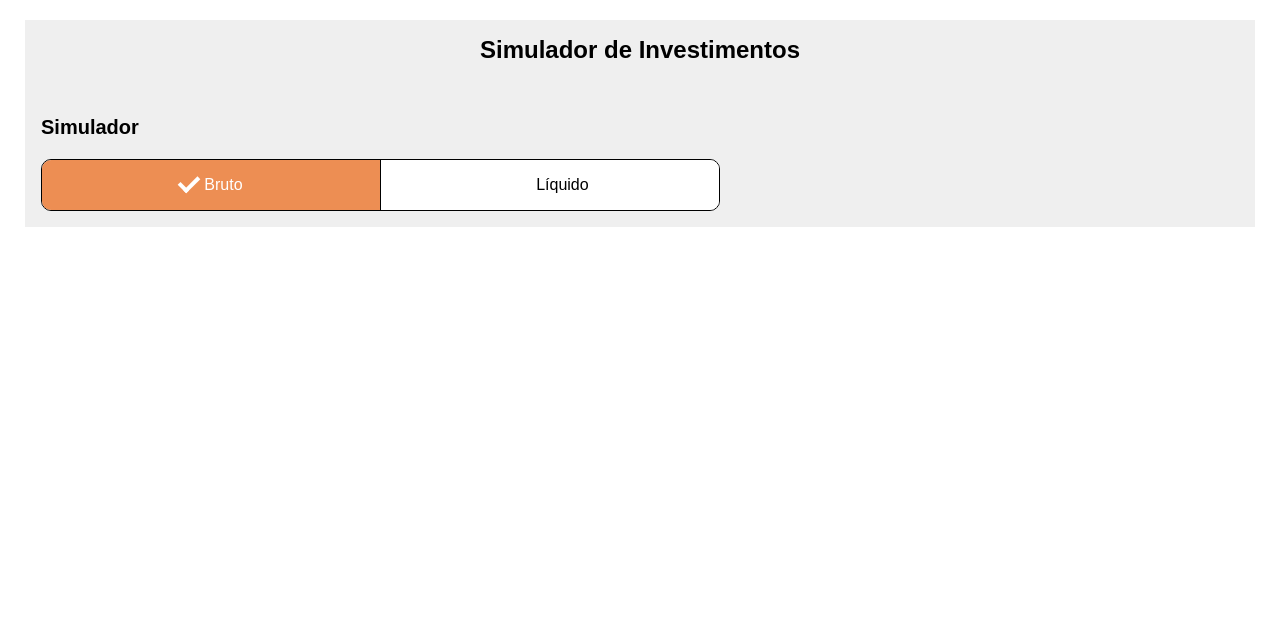
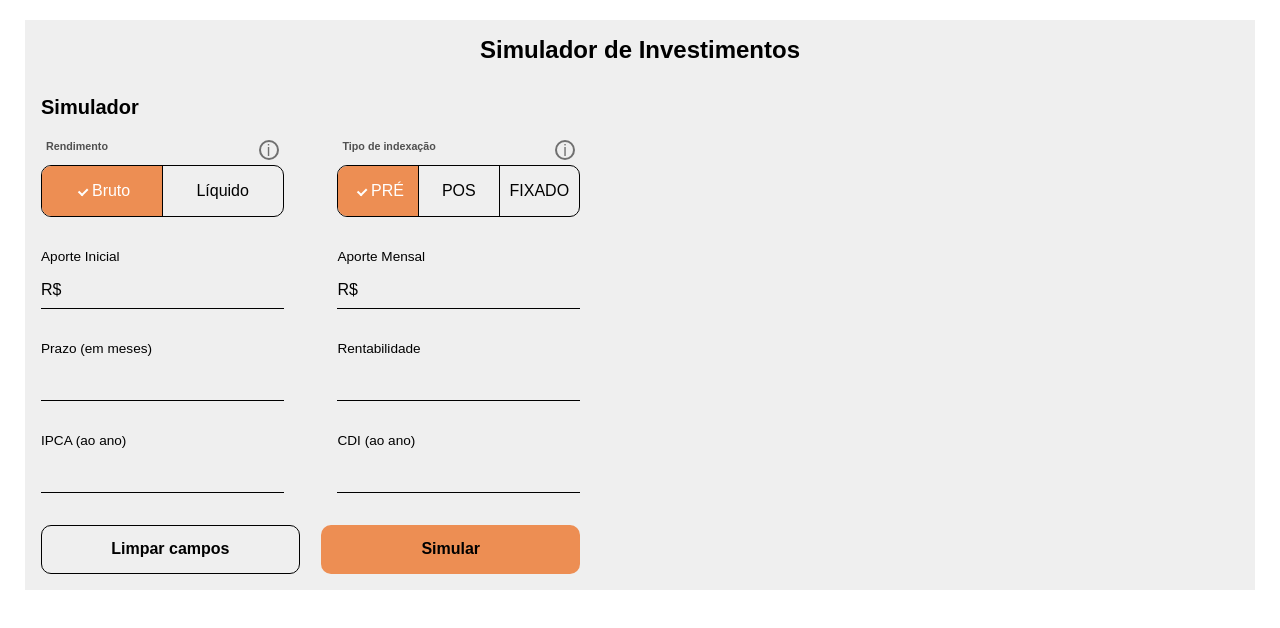
Before and after one commit to LucioCarvalhoDev/simulador-de-investimentos, a React (Create React App) app: page / in a window 1280 px wide. Shown: the top 628 px of the page. Built offline with nearby package versions, Linux system fonts and the light colour scheme.

Commit message:
base do formulario terminado

```diff
--- a/src/components/Main/Main.jsx
+++ b/src/components/Main/Main.jsx
@@ -1,10 +1,6 @@
 import styled from "styled-components";
 import SimulatorForm from "./components/SimulatorForm/SimulatorForm.jsx";
-
-const StyledMain = styled.main`
-    background: #efefef;
-    padding: 1rem;
-`;
+import SimuladorResults from "./components/SimulatorResults/SimulatorResults.jsx";
 
 
 export default function Main(props) {
@@ -12,7 +8,15 @@ export default function Main(props) {
     return (
         <StyledMain className="m">
             <SimulatorForm></SimulatorForm>
-            {/* <SimulatorResults></SimulatorResults> */}
+            <SimuladorResults></SimuladorResults>
         </StyledMain>
     );
 }
+
+const StyledMain = styled.main`
+    display: grid;
+    grid-template-columns: 45% 55%;
+    grid-gap: 1rem;
+    background: #efefef;
+    padding: 1rem;
+`;
--- a/src/components/Main/components/SimulatorForm/ButtonRatio.jsx
+++ b/src/components/Main/components/SimulatorForm/ButtonRatio.jsx
@@ -7,6 +7,11 @@ export default function ButtonRatio(props) {
 
     return (
         <Container>
+            <TitleArea>
+                <Title>{props.name.replaceAll('-', ' ')}</Title>
+                <InfoBox><span>i</span><Info>{props.info}</Info></InfoBox>
+            </TitleArea>
+            <OptionsArea>
                 {props.options.map((option, key) => {
                     const iptId = 'ipt-ratio-' + props.name + option;
                     const isActive = key === activeRatio;
@@ -19,17 +24,70 @@ export default function ButtonRatio(props) {
                                 onChange={(e) => { setActiveRatio(key); }}
                             />
                             <StyledLabel htmlFor={iptId}>
-                            <Icon isActive={isActive} />
+                                <Icon isActive={isActive}></Icon>
                                 <span>{option}</span>
                             </StyledLabel>
                         </Option>
                     );
                 })}
+            </OptionsArea>
         </Container>
     );
 }
 
 const Container = styled.div`
+
+`;
+
+const TitleArea = styled.div`
+    display: flex;
+    justify-content: space-between;
+    padding: 5px;
+`;
+
+const Title = styled.h6`
+    &:first-letter {
+        text-transform: capitalize;
+    }
+    color: #000000aa;
+`;
+
+const InfoBox = styled.div`
+    color: #00000088;
+    position: relative;
+    text-align: center;
+    display: block;
+    position: relative;
+    width: 1rem;
+    height: 1rem;
+    border: 2px solid #00000088;
+    border-radius: 100%;
+
+    &:hover {
+        cursor: pointer;
+    }
+
+    &:hover > div {
+        display: block;
+
+    }
+`;
+
+const Info = styled.div`
+    background: #fdfdfd;
+    padding: 1rem;
+    border-radius: 1rem;
+    display: none;
+    position: absolute;
+    left: 1.5rem;
+    width: 10rem;
+    background: $fdfdfd;
+    z-index: 2;
+    white-space: pre-line;
+    text-align: left;
+`;
+
+const OptionsArea = styled.div`
     border: 1px solid black;
     border-radius: 10px;
     display: flex;
@@ -39,7 +97,7 @@ overflow: hidden;
 
 const Option = styled.div`
     color: ${props => props.isActive ? 'white' : 'black'};
-background-color: ${props => props.isActive ? "#ed8e53" : "#ffffff"};
+    background-color: ${props => props.isActive ? "#ed8e53" : "transparent"};
     border-left: ${props => props.idx !== 0 ? '1px solid black' : 'none'};
     text-align: center;
     width: 100%;
@@ -52,26 +110,28 @@ display: none;
 `;
 
 const StyledLabel = styled.label`
+    box-sizing: border-box;
     display: flex;
     justify-content: center;
+    align-items: center;
     text-transform: capitalize;
-padding: 1rem;
+    text-align: center;
+    padding: 1rem .1rem;
     width: 100%;
     height: 100%;
     cursor: pointer;
 `;
 
-const Icon = styled.label`
-display: block;
+const Icon = styled.span`
+    display: ${props => props.isActive ? 'block' : 'none'};
     color: white;
-height: 8px;
-width: 16px;
-margin-right: 5px;
+    height: .5rem;
+    width: .9rem;
     border: solid;
     border-width: 0 0 4px 4px;
     -webkit-transform: rotate(-45deg);
     -moz-transform: rotate(-45deg);
     -ms-transform: rotate(-45deg);
     -o-transform: rotate(-45deg);
-transform: rotate(-45deg);
+    transform: rotate(-45deg) scaleX(0.5) scaleY(0.5);
 `;
--- /dev/null
+++ b/src/components/Main/components/SimulatorForm/InputField.jsx
@@ -0,0 +1,39 @@
+import styled from "styled-components";
+
+export default function InputField(props) {
+
+    return (
+        <Container>
+            <Label>{props.label}</Label>
+            <InputArea>
+                <span>{props.sufix || ''}</span><input type="text" />
+            </InputArea>
+            <ErrorField></ErrorField>
+        </Container>
+    );
+}
+
+const Container = styled.div`
+    padding: 2rem 0px .5rem 0rem;
+    border-bottom: 1px solid black;
+`;
+
+const Label = styled.label`
+    font-size: .85rem;
+    display: block;
+    margin-bottom: 1rem;
+`;
+
+const InputArea = styled.div`
+    & > input {
+        background-color: transparent;
+        font-size: 1rem;
+        border: none;
+        outline: none;
+        margin-left: 5px;
+    }
+`;
+
+const ErrorField = styled.div`
+
+`;
--- a/src/components/Main/components/SimulatorForm/SimulatorForm.jsx
+++ b/src/components/Main/components/SimulatorForm/SimulatorForm.jsx
@@ -1,5 +1,6 @@
 import styled from "styled-components";
 import ButtonRatio from "./ButtonRatio.jsx";
+import InputField from "./InputField.jsx";
 
 export default function SimulatorForm(props) {
 
@@ -7,19 +8,78 @@ export default function SimulatorForm(props) {
     return (
         <StyledForm>
             <StyledTitle>Simulador</StyledTitle>
-            <ButtonRatio options={['bruto', 'líquido']} name="rendimento"></ButtonRatio>
+            <Row>
+                <ButtonRatio
+                    name="rendimento"
+                    options={['bruto', 'líquido']}
+                    info="O rendimento bruto são os ganhos totais da aplicação, enquanto que o rendimento líquido é esse montante menos as taxas e impostos sobre ele."
+                ></ButtonRatio>
+                <ButtonRatio
+                    name="tipo-de-indexação"
+                    options={['PRÉ', 'POS', 'FIXADO']}
+                    info="Num rendimento prefixado o retorno já é conhecido, no pos depende de uma variavel."
+                ></ButtonRatio>
+            </Row>
+            <Row>
+                <InputField label="Aporte Inicial" sufix="R$"></InputField>
+                <InputField label="Aporte Mensal" sufix="R$"></InputField>
+            </Row>
+            <Row>
+                <InputField label="Prazo (em meses)"></InputField>
+                <InputField label="Rentabilidade"></InputField>
+            </Row>
+            <Row>
+                <InputField label="IPCA (ao ano)"></InputField>
+                <InputField label="CDI (ao ano)"></InputField>
+            </Row>
+            <StyledFooter>
+                <ButtonTrans>Limpar campos</ButtonTrans>
+                <ButtonSolid>Simular</ButtonSolid>
+            </StyledFooter>
         </StyledForm>
     );
 }
 
 const StyledForm = styled.form`
+box-sizing: border-box;
+    width: 100%;
     display: grid;
     grid-template-areas:
-        "title title"
-        "left right"
+        "title"
+        "abs";
+`;
+
+
+const Row = styled.div`
+width: 100%;
+    display: grid;
+    grid-template-columns: 45% 45%;
+    column-gap: 10%;
 `;
 
 const StyledTitle = styled.h3`
     font-size: 1.25rem;
     grid-area: title;
+    margin-bottom: 1rem;
 `;
+
+const StyledFooter = styled.div`
+    margin-top: 2rem;
+    display: flex;
+    justify-content: space-between;
+`;
+
+const ButtonTrans = styled.button`
+    box-sizing: border-box;
+    padding: .9rem 0.2rem;
+    width: 48%;
+    font-size: 1rem;
+    font-weight: bold;
+    border: 1px solid black;
+    border-radius: 10px;
+`;
+
+const ButtonSolid = styled(ButtonTrans)`
+    background-color: #ed8e53;
+    border: none;
+`;
--- /dev/null
+++ b/src/components/Main/components/SimulatorResults/SimulatorResults.jsx
@@ -0,0 +1,3 @@
+export default function SimuladorResults(props) {
+    return <div></div>;
+}
--- a/src/index.css
+++ b/src/index.css
@@ -1,5 +1,8 @@
 body {
   margin: 20px 25px;
+}
+
+* {
   font-family: Arial, Helvetica, sans-serif
 }
 
@@ -8,7 +11,7 @@ code {
     monospace;
 }
 
-header, main, div, section, h2 {
+header, main, div, section, h1, h2, h3, h4, h5, h6 {
   margin: 0px;
   padding: 0px;
 }
```
Also changed, not shown: 11 other files (tests, documents, lock files or other folders). Lines whose indentation alone changed are shown as unchanged.
